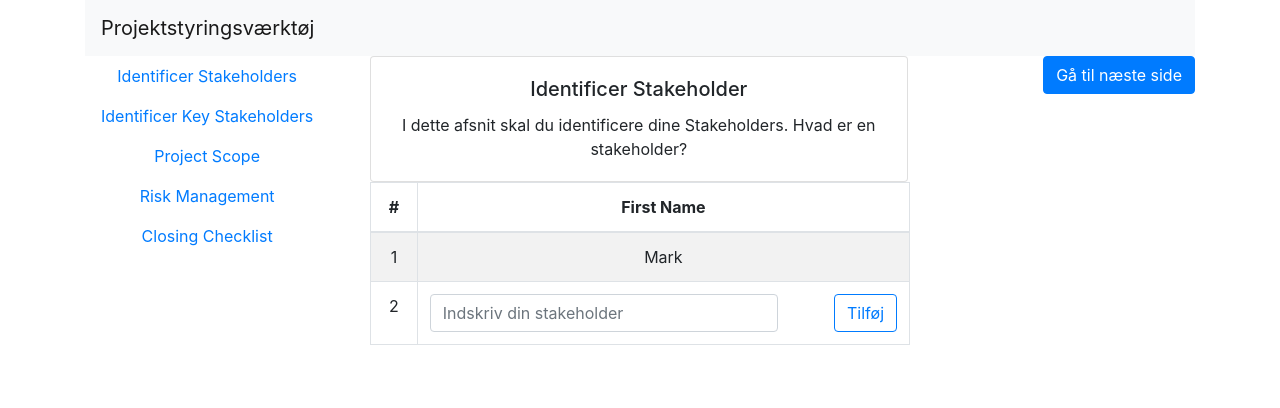
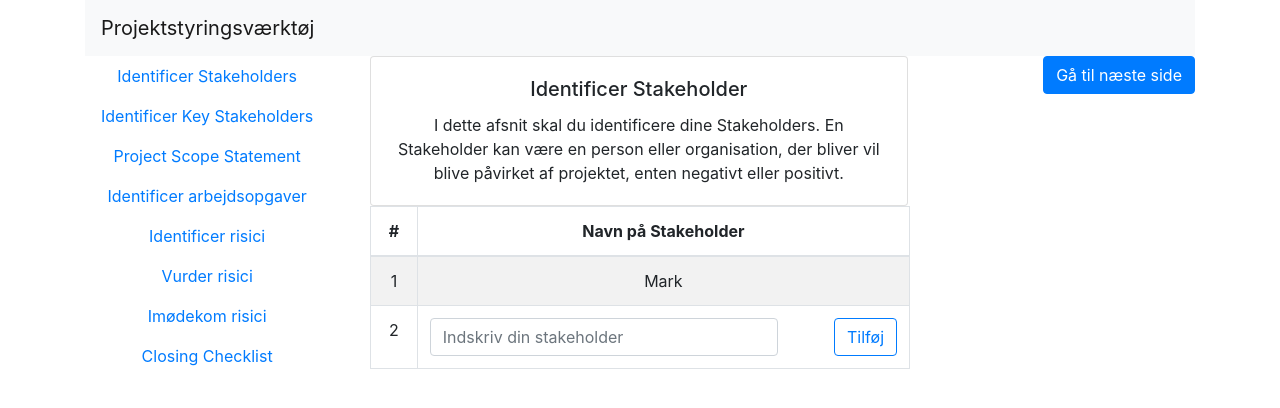
Before and after one commit to Milishia/Projektstyringsv-rkt-j, a React (Create React App) app in the folder web/: page / in a window 1280 px wide. Shown: the top 408 px of the page. Built offline with nearby package versions, Linux system fonts and the light colour scheme.

Commit message:
Flere sider tilføjet til sidebaren

```diff
--- a/web/src/App.js
+++ b/web/src/App.js
@@ -32,8 +32,11 @@ function App() {
                         <Nav.Item>
                             <Nav.Link >Identificer Stakeholders</Nav.Link>
                             <Nav.Link >Identificer Key Stakeholders</Nav.Link>
-                            <Nav.Link >Project Scope</Nav.Link>
-                            <Nav.Link >Risk Management</Nav.Link>
+                            <Nav.Link >Project Scope Statement</Nav.Link>
+                            <Nav.Link >Identificer arbejdsopgaver</Nav.Link>
+                            <Nav.Link >Identificer risici</Nav.Link>
+                            <Nav.Link >Vurder risici</Nav.Link>
+                            <Nav.Link >Imødekom risici</Nav.Link>
                             <Nav.Link >Closing Checklist</Nav.Link>
                         </Nav.Item>
                     </Nav>
@@ -44,7 +47,7 @@ function App() {
                         <Card.Body>
                             <Card.Title>Identificer Stakeholder</Card.Title>
                             <Card.Text>
-                                I dette afsnit skal du identificere dine Stakeholders. Hvad er en stakeholder?
+                                I dette afsnit skal du identificere dine Stakeholders. En Stakeholder kan være en person eller organisation, der bliver vil blive påvirket af projektet, enten negativt eller positivt.
                             </Card.Text>
                         </Card.Body>
                     </Card>
@@ -53,7 +56,7 @@ function App() {
                         <thead>
                         <tr>
                             <th>#</th>
-                            <th>First Name</th>
+                            <th>Navn på Stakeholder</th>
                         </tr>
                         </thead>
                         <tbody>
```
